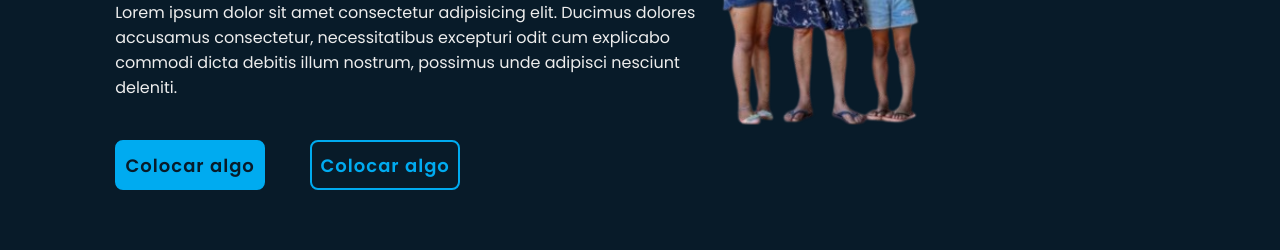
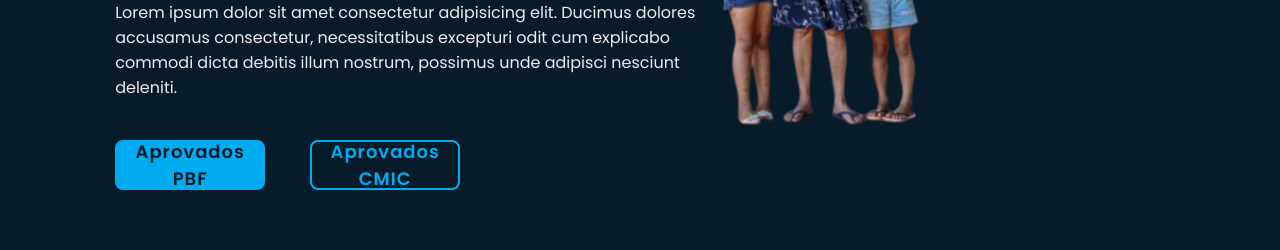
Before and after one commit to amaralneto10/cadastro-unico-amontada, a plain HTML site: page index.html in a window 1280 px wide. Shown: the part 448-698 px from the top of the page. Drawn offline with nearby package versions, Linux system fonts and the light colour scheme.

Commit message:
Mudei o nome dos 2 boteis abaixo do parágrafo

```diff
--- a/estilos/styles.css
+++ b/estilos/styles.css
@@ -174,6 +174,7 @@ section {
 .btn-box .btn {
     position: relative;
     display: inline-flex;
+    text-align: center;
     justify-content: center;
     align-items: center;
     width: 15rem;
--- a/index.html
+++ b/index.html
@@ -41,8 +41,8 @@
                 <span class="animate" style="--i:4;"></span>
             </p>
             <div class="btn-box">
-                <a href="#" class="btn">Colocar algo</a>
-                <a href="#" class="btn">Colocar algo</a>
+                <a href="#" class="btn">Aprovados PBF</a>
+                <a href="#" class="btn">Aprovados CMIC</a>
                 <span class="animate" style="--i:5;"></span>
             </div>
         </div>
```
